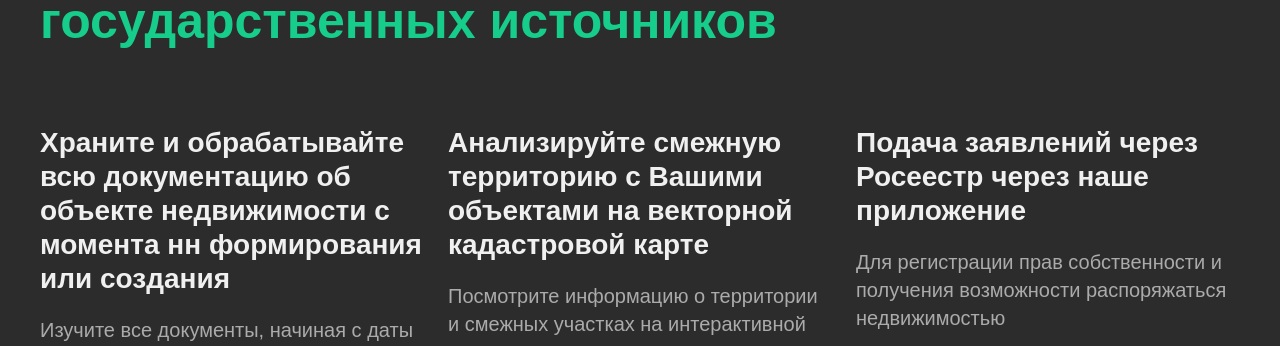
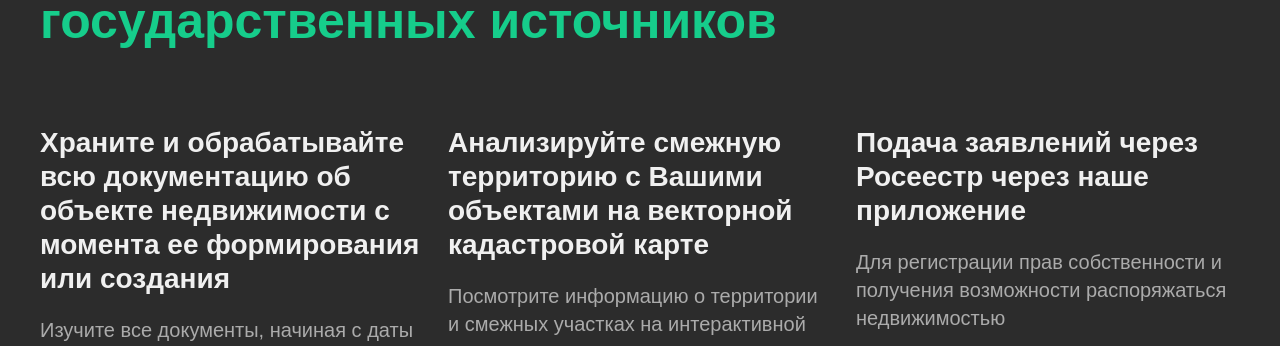
Before and after one commit to FoxyGDFD/kadet.exe, a React (Create React App) app: page /product in a window 1280 px wide. Shown: the part 1704-2050 px from the top of the page. Built offline with nearby package versions, Linux system fonts and the light colour scheme.

Commit message:
нн to ее

```diff
--- a/src/Components/Content.ts
+++ b/src/Components/Content.ts
@@ -30,7 +30,7 @@ export const actInfo = {
   title: 'Получайте актуальную информацию\n из государственных источников',
   list: [
     {
-      title: 'Храните и обрабатывайте всю документацию об объекте недвижимости с момента нн формирования или создания',
+      title: 'Храните и обрабатывайте всю документацию об объекте недвижимости с момента ее формирования или создания',
       description: 'Изучите все документы,\n начиная с даты постройки объекта'
     },
     {
```
